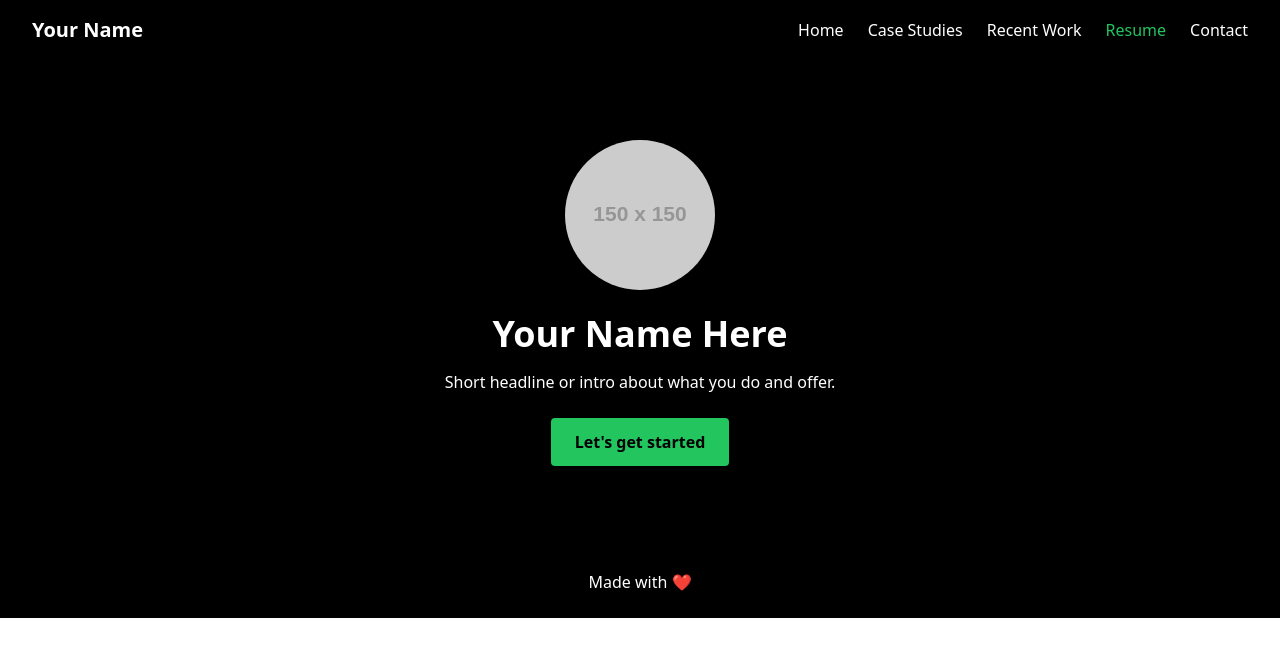
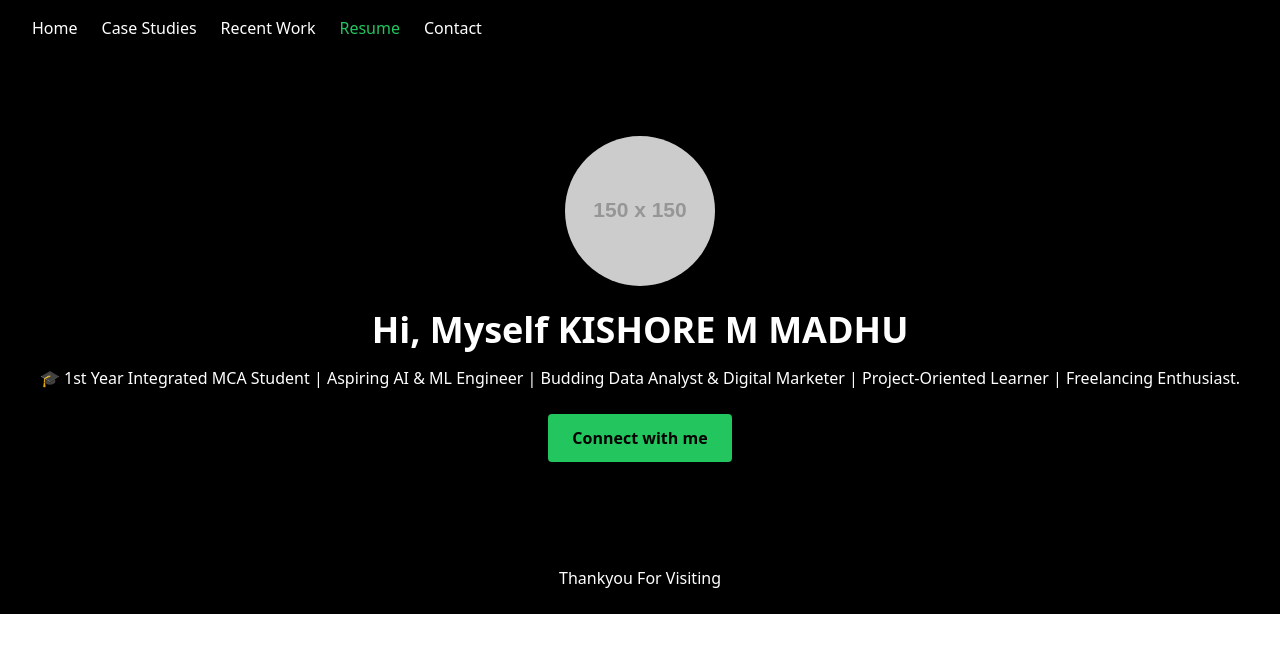
Before and after one commit to kishoremmadhu79-lgtm/kishore_portfolio-, a plain HTML site: page index.html in a window 1280 px wide. Drawn offline with nearby package versions, Linux system fonts and the light colour scheme; placeholder pictures from the web are drawn by us.

Commit message:
Update index.html

```diff
--- a/index.html
+++ b/index.html
@@ -14,7 +14,6 @@
 
   <!-- Navbar -->
   <nav class="bg-black text-white flex justify-between items-center px-8 py-4">
-    <div class="text-xl font-bold">Your Name</div>
     <ul class="flex space-x-6">
       <li><button onclick="showTab('home')">Home</button></li>
       <li><button onclick="showTab('case-studies')">Case Studies</button></li>
@@ -27,9 +26,9 @@
   <!-- HOME -->
   <section id="home" class="tab-section active bg-black text-white text-center py-20 px-4">
     <img src="https://via.placeholder.com/150" class="mx-auto rounded-full mb-6" alt="Your photo">
-    <h1 class="text-4xl font-bold mb-4">Your Name Here</h1>
-    <p class="mb-6">Short headline or intro about what you do and offer.</p>
-    <button onclick="showTab('contact')" class="bg-green-500 px-6 py-3 rounded font-semibold text-black">Let's get started</button>
+    <h1 class="text-4xl font-bold mb-4">Hi, Myself <strong>KISHORE M MADHU</strong></h1>
+    <p class="mb-6">🎓 1st Year Integrated MCA Student | Aspiring AI & ML Engineer | Budding Data Analyst & Digital Marketer | Project-Oriented Learner | Freelancing Enthusiast.</p>
+    <button onclick="showTab('contact')" class="bg-green-500 px-6 py-3 rounded font-semibold text-black">Connect with me</button>
   </section>
 
   <!-- CASE STUDIES -->
@@ -85,7 +84,7 @@
 
   <!-- Footer -->
   <footer class="bg-black text-white py-6 text-center">
-    <p>Made with ❤️</p>
+    <p>Thankyou For Visiting</p>
   </footer>
 
   <!-- JavaScript to switch tabs -->
```
